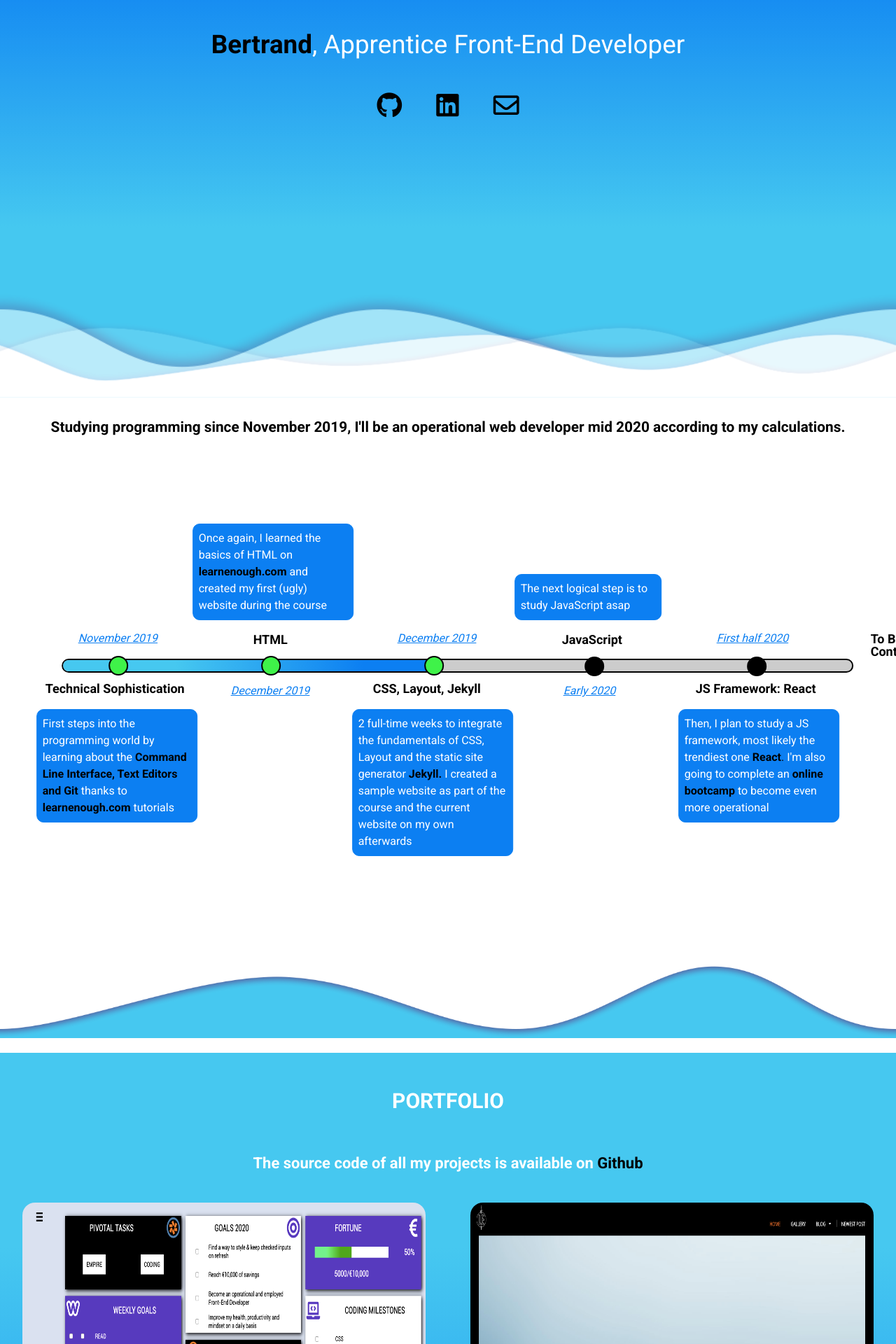
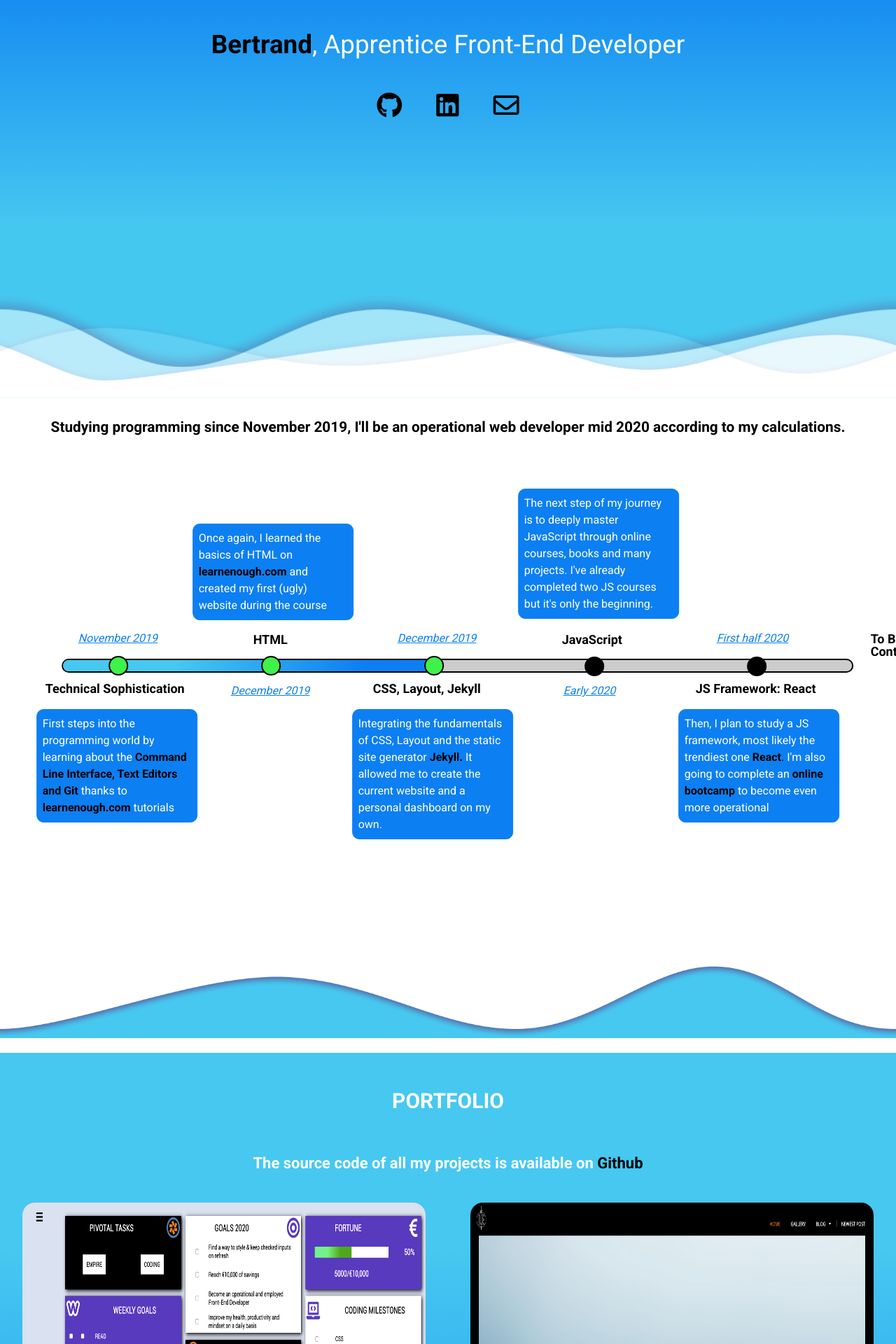
Before and after one commit to BlockProgram/official, a Jekyll site: the page built from index.html, in a window 1280 px wide. Shown: the part 314-2234 px from the top of the page at 70% size. Built offline with Jekyll 4.4.1, drawn with Linux system fonts in a browser that asks for light colours.

Commit message:
modify text of roadmap

```diff
--- a/css/main.css
+++ b/css/main.css
@@ -400,11 +400,11 @@ left: -30px;
   }
 .item4-roadmap .item-text-above {
 position: relative;
-top: -228px;
-left: -30px;
+top: -350px;
+left: -25px;
 }
 .item4-roadmap .item-text {
-max-width: 210px;
+max-width: 230px;
 }
 .item5-roadmap {
   position: absolute;
--- a/index.html
+++ b/index.html
@@ -102,12 +102,12 @@ layout: default
        </div>
        <div class="item-text item-text-under">
           <p>
-             2 full-time weeks to integrate the fundamentals of CSS, Layout and the static site generator
+             Integrating the fundamentals of CSS, Layout and the static site generator
             <a
             href="https://jekyllrb.com/" target="_blank" rel="noopener">
             <strong>Jekyll.</strong>
             </a>
-             I created a sample website as part of the course and the current website on my own afterwards
+             It allowed me to create the current website and a personal dashboard on my own.
           </p>
        </div>
      </div>
@@ -121,7 +121,8 @@ layout: default
        </div>
        <div class="item-text item-text-above">
           <p>
-            The next logical step is to study JavaScript asap
+            The next step of my journey is to deeply master JavaScript through online courses,
+            books and many projects. I've already completed two JS courses but it's only the beginning.
           </p>
        </div>
      </div>
```
Also changed, not shown: other parts of index.html (+1 -1 lines).
